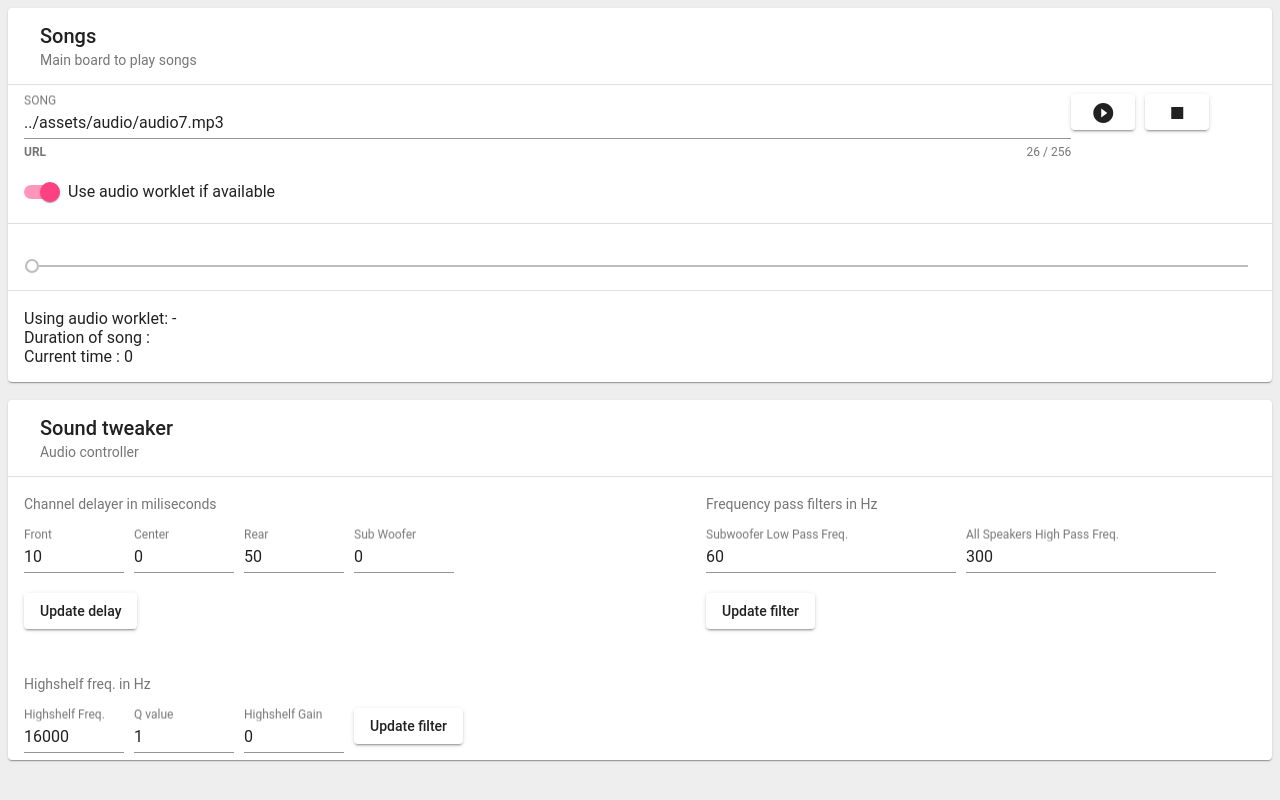
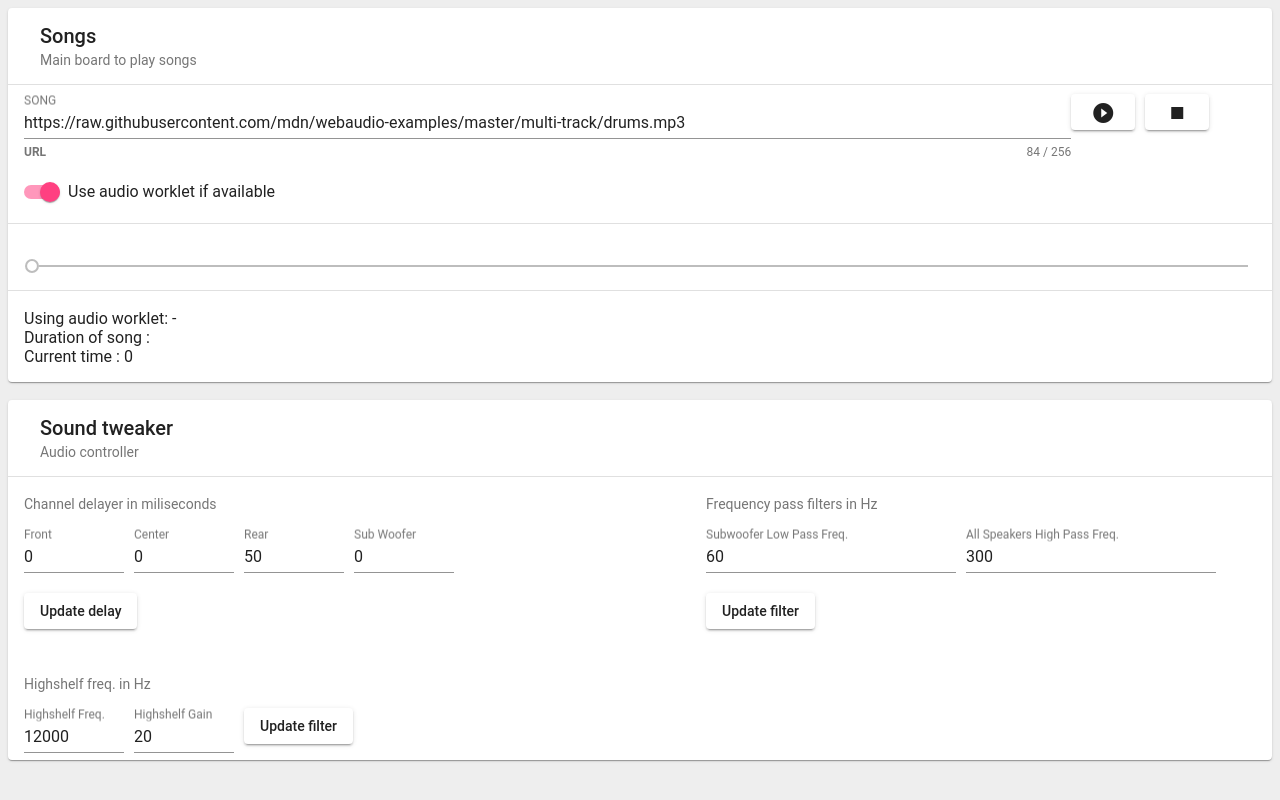
Before and after one commit to avinashmanohar/advancedaudioplayer, an Angular app: page / in a window 1280 px wide. Built offline with nearby package versions, Linux system fonts and the light colour scheme.

Commit message:
Removed Q paramater

```diff
--- a/src/app/app.component.html
+++ b/src/app/app.component.html
@@ -91,10 +91,6 @@
         [ngModelOptions]="{standalone: true}">
     </mat-form-field>
     <mat-form-field style="width: 100px;float: left;margin-right: 10px;">
-      <input matInput #message maxlength="256" placeholder="Q value" type="number" [(ngModel)]="highShelfQ"
-        [ngModelOptions]="{standalone: true}">
-    </mat-form-field>
-    <mat-form-field style="width: 100px;float: left;margin-right: 10px;">
       <input matInput #message maxlength="256" placeholder="Highshelf Gain" type="number" [(ngModel)]="highShelfGain"
         [ngModelOptions]="{standalone: true}">
     </mat-form-field>
--- a/src/app/app.component.ts
+++ b/src/app/app.component.ts
@@ -21,12 +21,12 @@ export class AppComponent implements OnInit {
 
   sliderMouseDown = false;
 
-  // url = 'https://raw.githubusercontent.com/mdn/webaudio-examples/master/multi-track/drums.mp3';
-  url = '../assets/audio/audio7.mp3';
+  url = 'https://raw.githubusercontent.com/mdn/webaudio-examples/master/multi-track/drums.mp3';
+  // url = '../assets/audio/audio6.mp3';
   seekSubscription: Subscription;
 
   // Delay variables
-  frontDelay = 10;
+  frontDelay = 0;
   centerDelay = 0;
   surroundDelay = 50;
   subWooferDelay = 0;
@@ -35,9 +35,8 @@ export class AppComponent implements OnInit {
   lowPassFreq = 60;
   highPassFreq = 300; // Hz
 
-  highShelfFreq = 16000; // Hz
-  highShelfQ = 1; // Hz
-  highShelfGain = 0; // Hz
+  highShelfFreq = 12000; // Hz
+  highShelfGain = 20; // Hz
 
   ngOnInit() {
     this.audio.audioworkletRunning.subscribe(d => {
@@ -134,7 +133,6 @@ export class AppComponent implements OnInit {
   updateHighShelfFilter() {
     console.log('Update highshelf filter');
     this.audio.highShelfFreq = this.highShelfFreq;
-    this.audio.highShelfQ = this.highShelfQ;
     this.audio.highShelfGain = this.highShelfGain;
     this.audio.updateHighShelfFilter();
   }
--- a/src/app/shared/audio.service.ts
+++ b/src/app/shared/audio.service.ts
@@ -45,7 +45,7 @@ export class AudioService {
   public useWorklet = true;
 
   // Delay variables
-  public frontDelay = 10 / 1000;
+  public frontDelay = 0 / 1000;
   public surroundDelay = 50 / 1000;
   public subWooferDelay = 0 / 1000;
   public centerDelay = 0 / 1000;
@@ -53,9 +53,8 @@ export class AudioService {
   // Filger variables
   public highPassFreq = 300;
   public lowPassFreq = 60;
-  public highShelfFreq = 16000;
-  public highShelfQ = 1;
-  public highShelfGain = 0;
+  public highShelfFreq = 12000;
+  public highShelfGain = 20;
 
   playSound(url: string, position: number) {
     // const request = new XMLHttpRequest();
@@ -344,27 +343,22 @@ export class AudioService {
 
     this.filterHighShelfL.type = 'highshelf';
     this.filterHighShelfL.frequency.value = this.highShelfFreq; // Hz;
-    this.filterHighShelfL.Q.value = this.highShelfQ;
     this.filterHighShelfL.gain.value = this.highShelfGain;
 
     this.filterHighShelfR.type = 'highshelf';
     this.filterHighShelfR.frequency.value = this.highShelfFreq; // Hz;
-    this.filterHighShelfR.Q.value = this.highShelfQ;
     this.filterHighShelfR.gain.value = this.highShelfGain;
 
     this.filterHighShelfC.type = 'highshelf';
     this.filterHighShelfC.frequency.value = this.highShelfFreq; // Hz;
-    this.filterHighShelfC.Q.value = this.highShelfQ;
     this.filterHighShelfC.gain.value = this.highShelfGain;
 
     this.filterHighShelfSL.type = 'highshelf';
     this.filterHighShelfSL.frequency.value = this.highShelfFreq; // Hz;
-    this.filterHighShelfSL.Q.value = this.highShelfQ;
     this.filterHighShelfSL.gain.value = this.highShelfGain;
 
     this.filterHighShelfSR.type = 'highshelf';
     this.filterHighShelfSR.frequency.value = this.highShelfFreq; // Hz;
-    this.filterHighShelfSR.Q.value = this.highShelfQ;
     this.filterHighShelfSR.gain.value = this.highShelfGain;
   }
 
```
